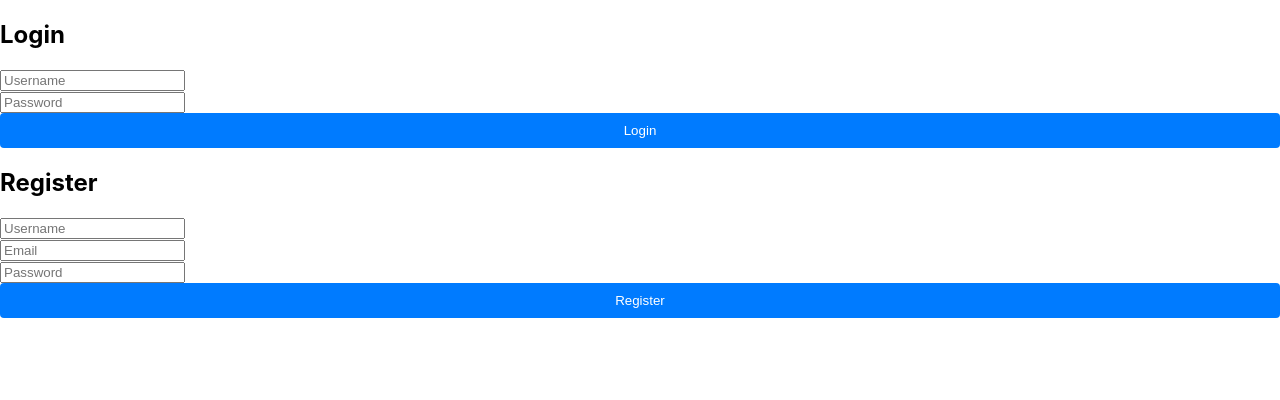
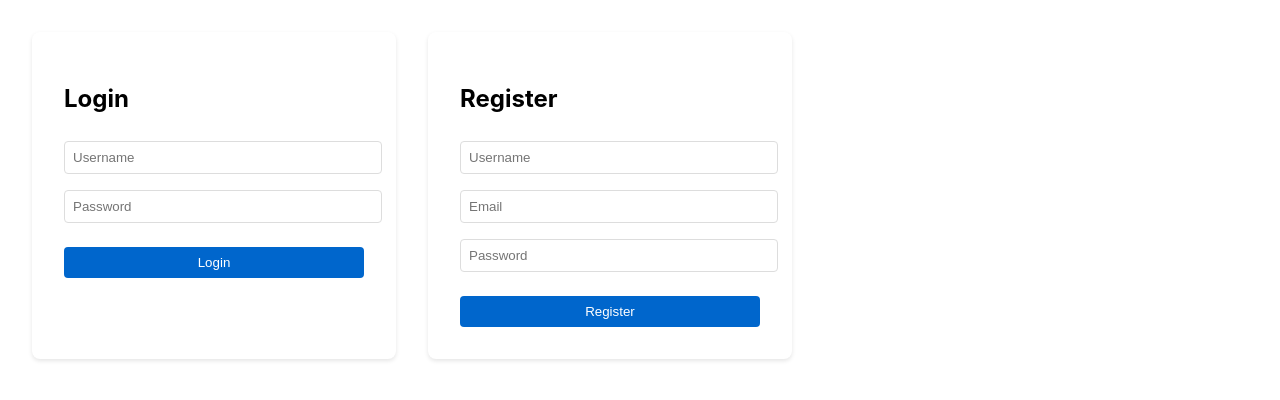
Before and after one commit to FarmanOthman/Django-challenges, a React (Create React App) app in the folder Challenge-3/frontend/: page / in a window 1280 px wide. Shown: the top 400 px of the page. Built offline with nearby package versions, Linux system fonts and the light colour scheme.

Commit message:
Update dependencies and refactor App styles for improved layout and design

```diff
--- a/Challenge-3/frontend/package.json
+++ b/Challenge-3/frontend/package.json
@@ -13,7 +13,7 @@
     "react-hook-form": "^7.50.0",
     "react-markdown": "^9.0.1",
     "react-query": "^3.39.3",
-    "react-router-dom": "^6.22.0",
+    "react-router-dom": "^6.30.0",
     "react-scripts": "5.0.1",
     "web-vitals": "^2.1.4"
   },
--- a/Challenge-3/frontend/src/App.css
+++ b/Challenge-3/frontend/src/App.css
@@ -1,105 +1,51 @@
-.App {
-  text-align: center;
-  max-width: 800px;
-  margin: 0 auto;
-  padding: 20px;
+.app {
+  display: flex;
+  justify-content: center;
+  align-items: center;
+  min-height: 100vh;
+  background-color: #f5f5f5;
 }
 
-.App-logo {
-  height: 40vmin;
-  pointer-events: none;
+.auth-container {
+  display: flex;
+  gap: 2rem;
+  padding: 2rem;
 }
 
-@media (prefers-reduced-motion: no-preference) {
-  .App-logo {
-    animation: App-logo-spin infinite 20s linear;
-  }
+.login-form,
+.register-form {
+  background: white;
+  padding: 2rem;
+  border-radius: 8px;
+  box-shadow: 0 2px 4px rgba(0, 0, 0, 0.1);
+  min-width: 300px;
 }
 
-.App-header {
-  background-color: #282c34;
-  min-height: 100vh;
-  display: flex;
-  flex-direction: column;
-  align-items: center;
-  justify-content: center;
-  font-size: calc(10px + 2vmin);
-  color: white;
-}
-
-.App-link {
-  color: #61dafb;
-}
-
-@keyframes App-logo-spin {
-  from {
-    transform: rotate(0deg);
-  }
-  to {
-    transform: rotate(360deg);
-  }
-}
-
-.auth-forms {
-  display: flex;
-  gap: 40px;
-  margin-top: 20px;
-}
-
-.form-section {
-  flex: 1;
-  padding: 20px;
-  border: 1px solid #ccc;
-  border-radius: 8px;
-}
-
-.form-group {
-  margin-bottom: 15px;
-}
-
-.form-group label {
-  display: block;
-  margin-bottom: 5px;
-}
-
-.form-group input {
+input {
   width: 100%;
-  padding: 8px;
-  border: 1px solid #ccc;
-  border-radius: 4px;
-}
-
-.error {
-  color: red;
-  font-size: 0.8em;
-  margin-top: 5px;
-}
-
-.error-message {
-  color: red;
-  margin: 10px 0;
-  padding: 10px;
-  background-color: #ffebee;
+  padding: 0.5rem;
+  margin: 0.5rem 0;
+  border: 1px solid #ddd;
   border-radius: 4px;
 }
 
 button {
   width: 100%;
-  padding: 10px;
-  background-color: #007bff;
+  padding: 0.5rem;
+  margin-top: 1rem;
+  background-color: #0066cc;
   color: white;
   border: none;
   border-radius: 4px;
   cursor: pointer;
 }
 
-button:disabled {
-  background-color: #ccc;
+button:hover {
+  background-color: #0052a3;
 }
 
-.auth-status {
-  padding: 10px;
-  margin-bottom: 20px;
-  background-color: #f8f9fa;
-  border-radius: 4px;
+.error {
+  color: #dc3545;
+  margin-bottom: 1rem;
+  font-size: 0.9rem;
 }
```
Also changed, not shown: 1 other file (tests, documents, lock files or other folders).
